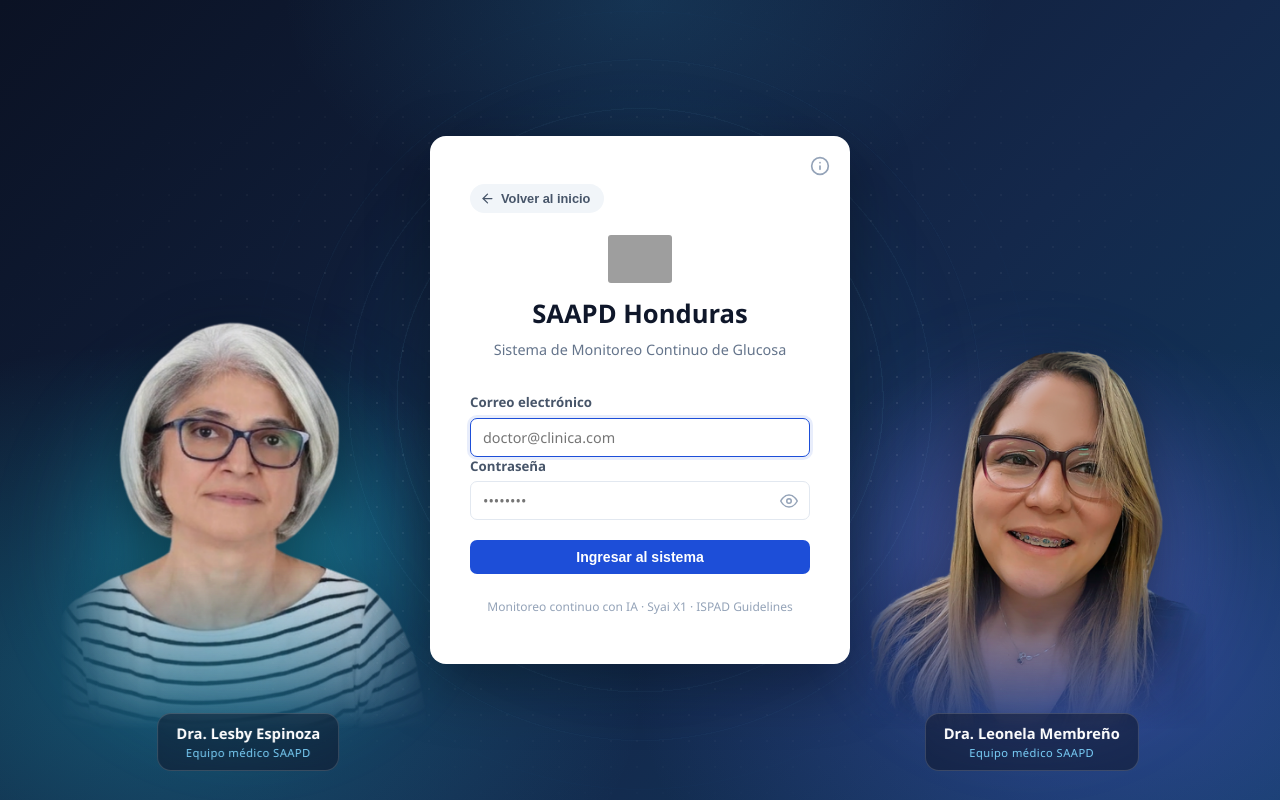
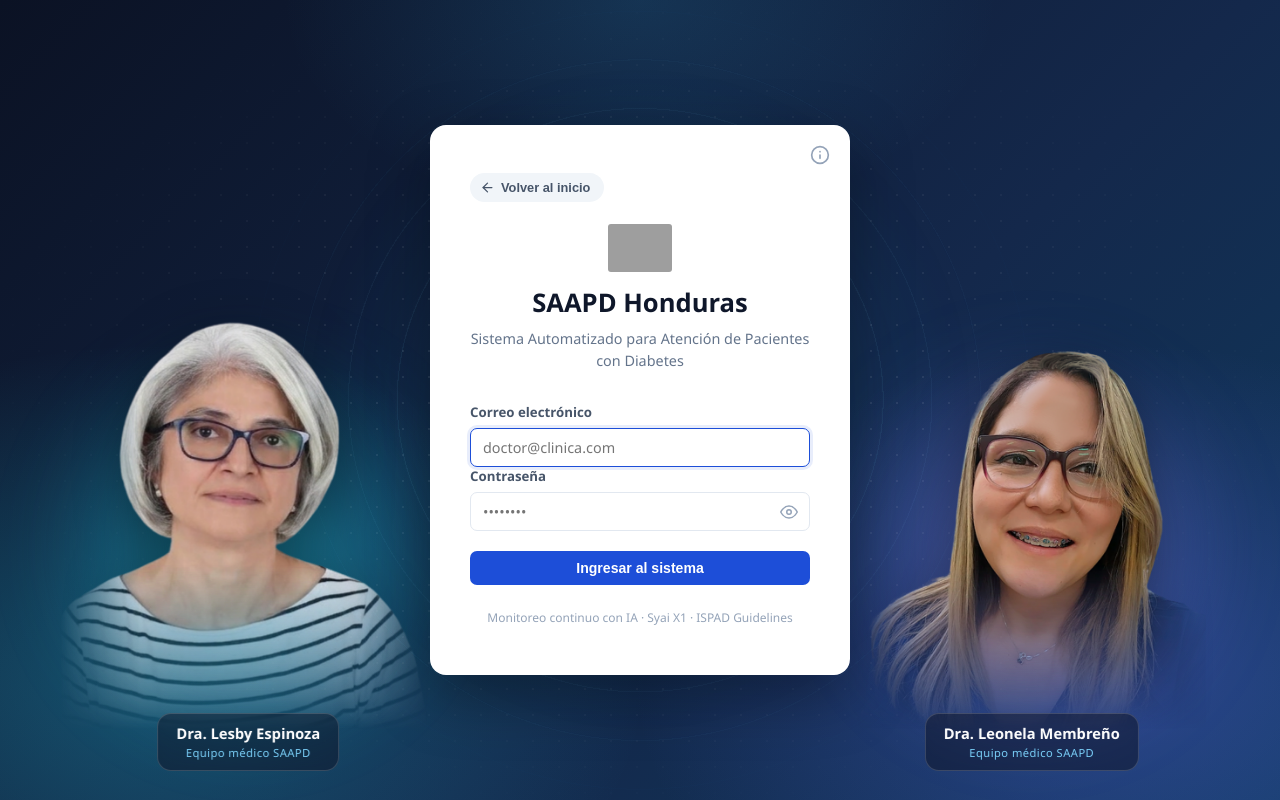
Before and after one commit to KevinGarciaLuque/Evolucion_Metabolica, a React (Vite) app in the folder frontend/: page /login in a window 1280 px wide. Built offline with nearby package versions, Linux system fonts and the light colour scheme; no server answers; grey boxes are pictures that could not be loaded.

Commit message:
Nombre Login H

```diff
--- a/frontend/src/shared/pages/Login.jsx
+++ b/frontend/src/shared/pages/Login.jsx
@@ -151,7 +151,7 @@ export default function Login() {
         <div className="login-header">
           <FlagIcon codigo="hn" size={48} style={{ display: "block", margin: "0 auto 12px" }} />
           <h1>SAAPD Honduras</h1>
-          <p>Sistema de Monitoreo Continuo de Glucosa</p>
+          <p>Sistema Automatizado para Atención de Pacientes con Diabetes</p>
         </div>
 
         <form onSubmit={handleSubmit} className="login-form">
```
